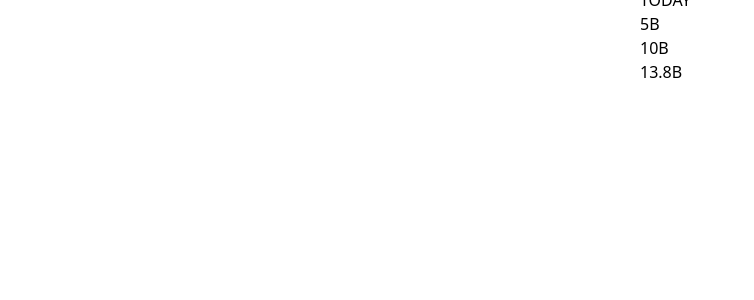
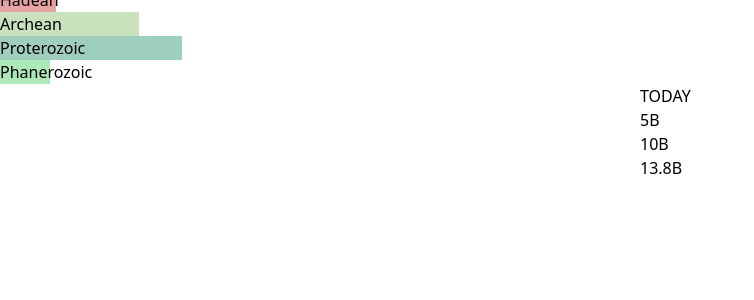
Before and after one commit to Kubbaj/ChronoPedia, a React (Vite) app: page / in a window 1280 px wide. Shown: the top 300 px of the page, without its empty margins (0-754 px from the left). Built offline with nearby package versions, Linux system fonts and the light colour scheme.

Commit message:
divided files + added first periods!

```diff
--- a/src/components/TimelineBackbone.tsx
+++ b/src/components/TimelineBackbone.tsx
@@ -1,13 +1,7 @@
 import React, { useState, useCallback, useMemo, useEffect } from 'react';
-
-type TickLevel = 'maxi' | 'mega' | 'major' | 'minor';
-
-interface Tick {
-    year: number;
-    label: string;
-    level: TickLevel;
-    dotted?: boolean;
-}
+import { TickLevel, Tick, ScaleSet } from './types';
+import TimelinePeriods from './TimelinePeriods';
+import { GEOLOGICAL_EONS } from './periods';
 
 // The complete sequence in years
 const SCALE_SEQUENCE = [
@@ -19,12 +13,6 @@ const SCALE_SEQUENCE = [
     (1/12)
 ];
 
-interface ScaleSet {
-    zoomThreshold: number;
-    mega: number;
-    major: number;
-    minor: number;
-}
 
 const generateScaleSets = (): ScaleSet[] => {
     const scaleSets: ScaleSet[] = [];
@@ -131,7 +119,6 @@ const TimelineBackbone = () => {
     }, []);
 
     const activeZoomLevels = useMemo(() => {
-        console.log("Calculating activeZoomLevels");
         const scaleSets = generateScaleSets();
         return scaleSets.map(set =>
             (set.zoomThreshold / 13800000000) * zoomLevel > 1
@@ -139,13 +126,10 @@ const TimelineBackbone = () => {
     }, [zoomLevel]);
 
     const currentScaleSet = useMemo(() => {
-        console.log("Calculating currentScaleSet");
         const scaleSets = generateScaleSets();
         // Get the last true index instead of the first
         const activeIndex = activeZoomLevels.lastIndexOf(true);
-        console.log("Active index:", activeIndex);
-        console.log("Active zoom levels:", activeZoomLevels);
-        return activeIndex >= 0 ? scaleSets[activeIndex] : scaleSets[0];
+         return activeIndex >= 0 ? scaleSets[activeIndex] : scaleSets[0];
     }, [activeZoomLevels]);
 
     const generateTicks = useCallback(() => {
@@ -260,6 +244,11 @@ const TimelineBackbone = () => {
                         }}
                     />
 
+                    <TimelinePeriods
+                    zoomLevel={zoomLevel}
+                    periods={GEOLOGICAL_EONS}
+                    />
+
                     {ticks.map((tick, index) => {
                         const rightPos = (tick.year / 13800000000 * 100);
                         const scaledRightPos = rightPos * zoomLevel;
@@ -308,6 +297,7 @@ const TimelineBackbone = () => {
                         );
                     })}
                 </div>
+
             </div>
         </>
     );
--- /dev/null
+++ b/src/components/TimelinePeriods.tsx
@@ -0,0 +1,47 @@
+import React from 'react';
+import { Period } from './types';
+
+interface TimelinePeriodsProps {
+    zoomLevel: number;
+    periods?: Period[];
+}
+
+const TimelinePeriods: React.FC<TimelinePeriodsProps> = ({
+    zoomLevel,
+    periods = []
+}) => {
+    return (
+        <div className="absolute inset-0 pointer-events-none">
+            {periods.map((period, index) => {
+                const rightPos = (period.endYear / 13800000000 * 100);
+                const leftPos = (period.startYear / 13800000000 * 100);
+                const scaledRightPos = rightPos * zoomLevel;
+                const scaledLeftPos = leftPos * zoomLevel;
+                const width = Math.abs(scaledLeftPos - scaledRightPos);
+
+                return (
+                    <div
+                        key={index}
+                        className="absolute h-16 rounded-sm flex items-start
+                                 text-xs font-medium transition-opacity duration-200"
+                        style={{
+                            right: `${scaledRightPos}%`,
+                            width: `${width}%`,
+                            top: '50%',
+                            transform: 'translateY(-50%)',
+                            backgroundColor: period.color,
+                            opacity: width < 0.1 ? 0 : 1,
+                            display: scaledRightPos > 100 ? 'none' : 'flex'
+                        }}
+                    >
+                        <span className="p-1 truncate">
+                            {period.name}
+                        </span>
+                    </div>
+                );
+            })}
+        </div>
+    );
+};
+
+export default TimelinePeriods;
--- /dev/null
+++ b/src/components/periods.ts
@@ -0,0 +1,33 @@
+import { Period } from './types';
+
+// The four main geological eons of Earth's history, from oldest to most recent
+export const GEOLOGICAL_EONS: Period[] = [
+    {
+        name: "Hadean",
+        startYear: 4600000000,  // 4.6 billion years ago
+        endYear: 4000000000,    // 4.0 billion years ago
+        color: "rgb(207, 70, 70, 0.5)",
+        level: 0
+    },
+    {
+        name: "Archean",
+        startYear: 4000000000,  // 4.0 billion years ago
+        endYear: 2500000000,    // 2.5 billion years ago
+        color: "rgb(147, 196, 125, 0.5)",
+        level: 0
+    },
+    {
+        name: "Proterozoic",
+        startYear: 2500000000,  // 2.5 billion years ago
+        endYear: 541000000,     // 541 million years ago
+        color: "rgb(63, 158, 126, 0.5)",
+        level: 0
+    },
+    {
+        name: "Phanerozoic",
+        startYear: 541000000,   // 541 million years ago
+        endYear: 0,             // Present
+        color: "rgb(90, 210, 115, 0.5)",
+        level: 0
+    }
+];
--- /dev/null
+++ b/src/components/types.ts
@@ -0,0 +1,25 @@
+// Basic types for the timeline backbone
+export type TickLevel = 'maxi' | 'mega' | 'major' | 'minor';
+
+export interface Tick {
+    year: number;
+    label: string;
+    level: TickLevel;
+    dotted?: boolean;
+}
+
+export interface ScaleSet {
+    zoomThreshold: number;
+    mega: number;
+    major: number;
+    minor: number;
+}
+
+// New interface for timeline periods
+export interface Period {
+    name: string;
+    startYear: number;
+    endYear: number;
+    color: string;
+    level: number;
+}
```
Also changed, not shown: src/assets/Periods_and_Hex_Colors.csv (added), 1 other file (tests, documents, lock files or other folders).
